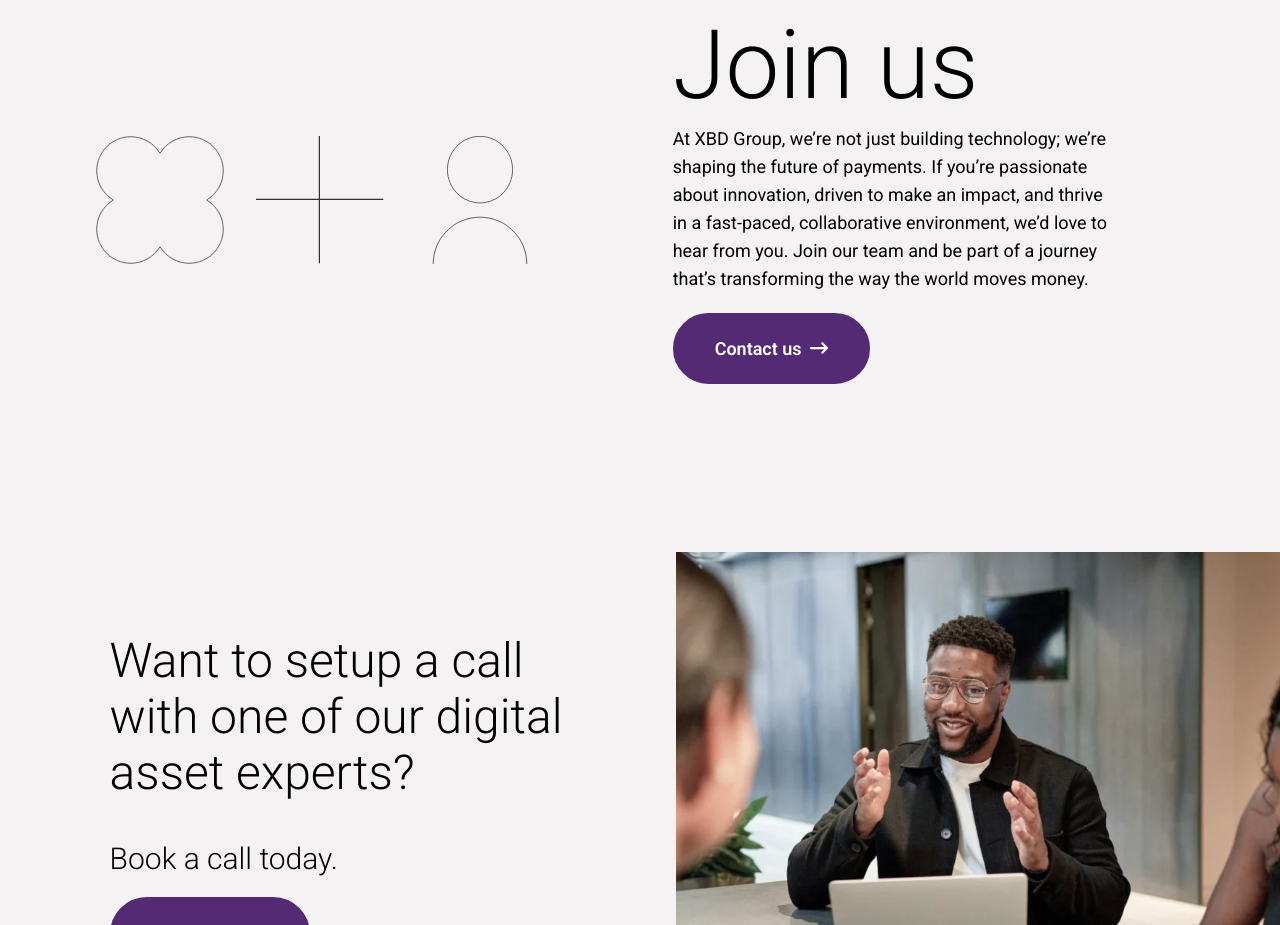
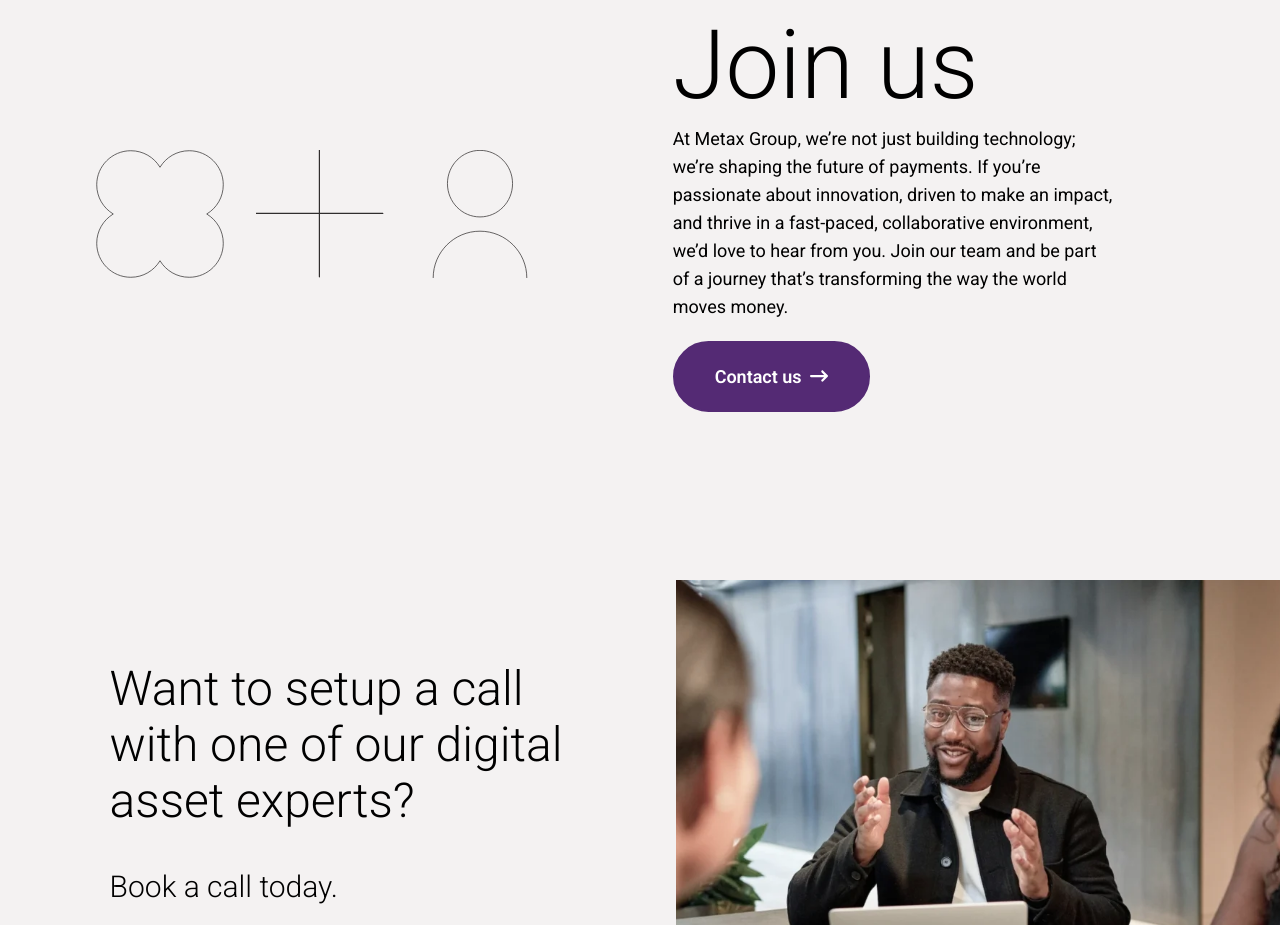
Before and after one commit to MahfoozMindIt/newMetax, a React (Vite) app: page /aboutUs in a window 1280 px wide. Shown: the part 3640-4565 px from the top of the page. Built offline with nearby package versions, Linux system fonts and the light colour scheme.

Commit message:
new changees

```diff
--- a/src/pages/Aboutus.jsx
+++ b/src/pages/Aboutus.jsx
@@ -94,7 +94,7 @@
     </div>
      <div className='xl:w-[47%] w-full'>
             <h1 className='md:text-8xl text-5xl font-light pb-3'>Join us</h1>
-            <p className='lg:text-lg lg:w-[87%] w-full pb-5'>At XBD Group, we’re not just building technology; we’re shaping the future of payments. If you’re passionate about innovation, driven to make an impact, and thrive in a fast-paced, collaborative environment, we’d love to hear from you. Join our team and be part of a journey that’s transforming the way the world moves money.</p>
+            <p className='lg:text-lg lg:w-[87%] w-full pb-5'>At Metax Group, we’re not just building technology; we’re shaping the future of payments. If you’re passionate about innovation, driven to make an impact, and thrive in a fast-paced, collaborative environment, we’d love to hear from you. Join our team and be part of a journey that’s transforming the way the world moves money.</p>
             <button className='rounded-full bg-[#542A74] text-white hover:bg-[#7E489B] hover:border-[#7E489B] transition-all duration-500 border-[#542A74] border-[2px] md:text-[18px] text-[15px] font-semibold px-10 cursor-pointer flex items-center gap-2 py-5'>Contact us <span><FaArrowRightLong/></span>   </button>
 
         </div>
--- a/src/pages/Home.jsx
+++ b/src/pages/Home.jsx
@@ -79,7 +79,7 @@
  </main>
 
  <main className='w-full flex flex-col xl:flex-row gap-10 justify-between py-20 items-center'>
-<div className='xl:w-[47%] w-full p-3'>  <h2 className='text-3xl lg:leading-11 font-light'>We wanted a payment partner who could support our ambitious global growth plans and help us scale. In XBD PAY we found someone who could do that, but someone who also added real value to the business</h2>
+<div className='xl:w-[47%] w-full p-3'>  <h2 className='text-3xl lg:leading-11 font-light'>We wanted a payment partner who could support our ambitious global growth plans and help us scale. In Metax PAY we found someone who could do that, but someone who also added real value to the business</h2>
   <p className='pt-14 text-lg font-normal'>Cheye Alexander, CEO, Christian Rose Clothing</p>
 
 </div>
```
Also changed, not shown: 8 other files (tests, documents, lock files or other folders).
